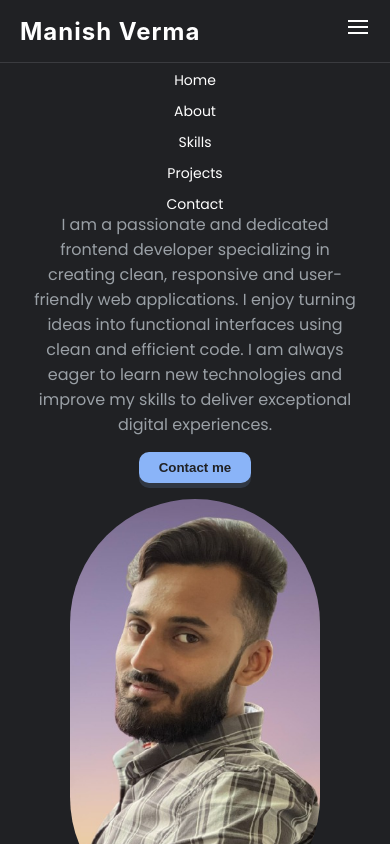
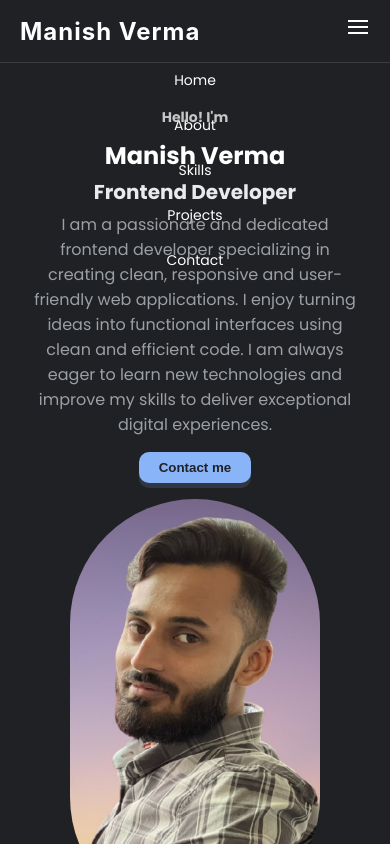
Before and after one commit to manishverma07/portfolio, a React (Create React App) app: page / in a window 390 px wide. Shown: the top 844 px of the page. Built offline with nearby package versions, Linux system fonts and the light colour scheme.

Commit message:
hamburger css done

```diff
--- a/src/index.css
+++ b/src/index.css
@@ -457,10 +457,7 @@ section {
         padding: 1.5rem 2rem;
     }
 
-    .navbar ul {
-        flex-direction: column;
-        gap: 1rem;
-    }
+
 
     .hero-container {
         flex-direction: column;
@@ -511,7 +508,6 @@ section {
         position: absolute;
         top: 60px;
         left: 0;
-        z-index: 1000;
     }
 
     .nav-links.active {
```
